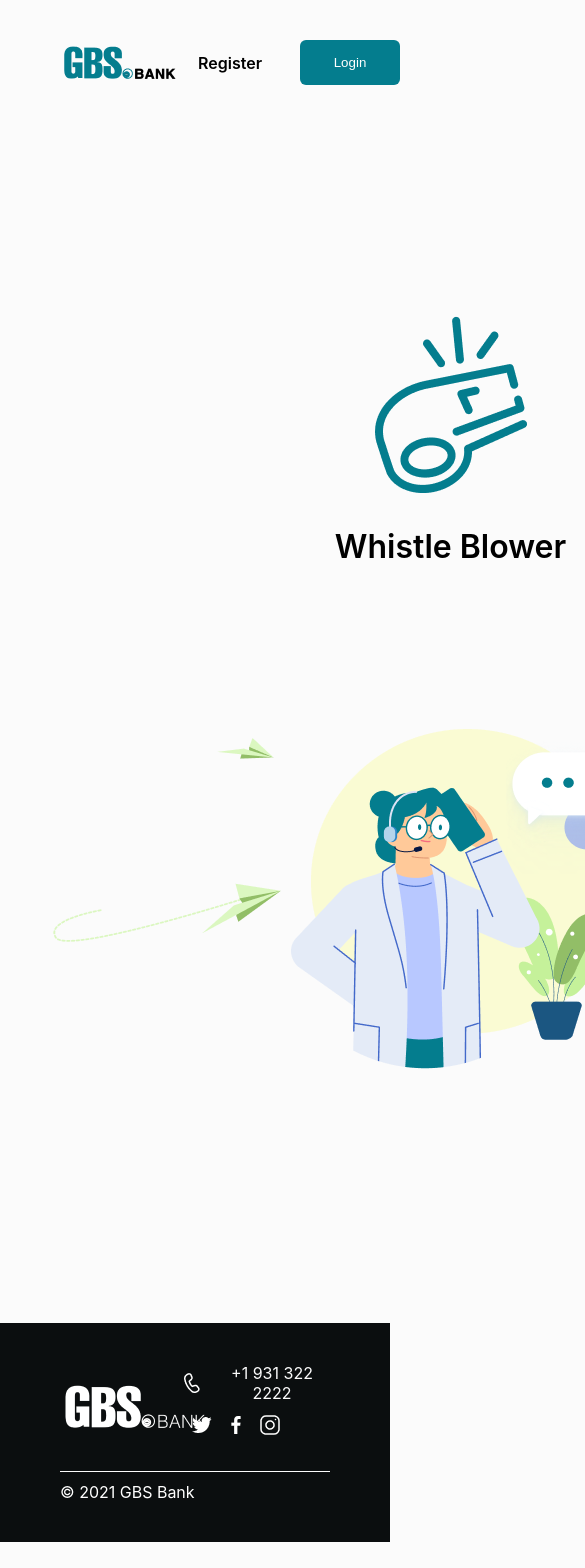
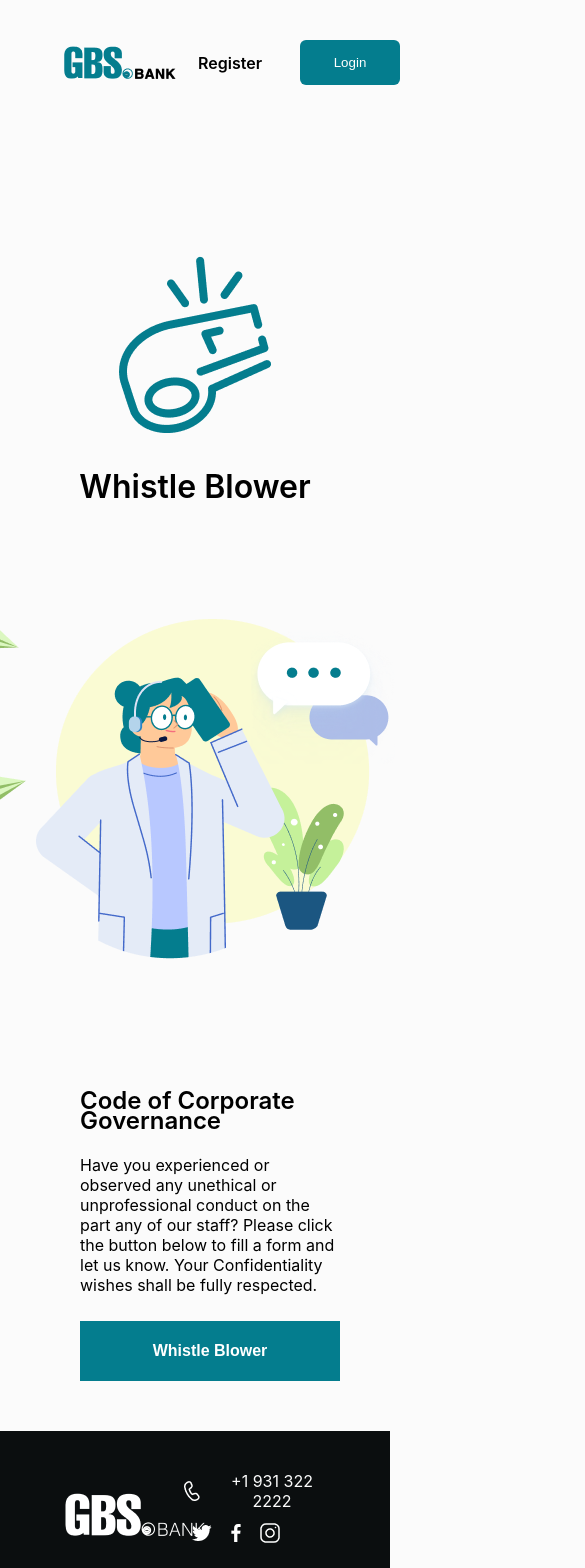
Before and after one commit to Donserio/whistle-blower, a React (Create React App) app: page / in a window 390 px wide. Shown: the top 1568 px of the page, 585 px wide, since content can reach past the window. Before the commit the page ends 1542 px from the top, so only its background shows below. Built offline with nearby package versions, Linux system fonts and the light colour scheme.

Commit message:
media queries

```diff
--- a/src/App.css
+++ b/src/App.css
@@ -201,6 +201,107 @@ textarea {
   border-bottom: 1px solid #FBFBFB;
 }
 
+@media only screen and (max-width: 1000px) {
+  .hero-container {
+    display: flex;
+    flex-direction: column;
+    justify-content: center;
+    align-items: center;
+    gap: 20px 0;
+    padding: 50px;
+  }
+
+  .grid-one {
+    grid-row: 1;
+    grid-column-start: 1;
+    grid-column-end: 3;
+    padding: 70px 0px;
+    display: flex;
+    flex-direction: column;
+    justify-content: center;
+    align-items: center;
+  }
+
+
+  .grid-two img {
+    /* height: 400px;
+    width: 500px; */
+    margin-left: -300px;
+    object-fit: contain;
+  }
+
+  .grid-three {
+    padding: 70px 0px 0px 30px;
+    /* min-width: 700px; */
+  }
+
+  .grid-three h3 {
+    text-align: left;
+    vertical-align: middle;
+    /* font-family: Avenir Next LT Pro; */
+    font-size: 24px;
+    font-style: normal;
+    font-weight: 600;
+    line-height: 20px; /* 125% */
+  }
+
+  .grid-three button {
+    border: none;
+    background-color : #047D8E;
+    color: #fff;
+    margin-top: 10px;
+    width: 100%;
+    height: 60px;
+    transition: background-color 1s;
+  }
+
+  .grid-three button:hover {
+    background-color: #0a97aa;
+  }
+
+
+  .form-overlay {
+    position: fixed;
+    top: 20px;
+    left: 0;
+    right: 0;
+    background: #0000003f;
+    z-index: 1000;
+    padding: 20px;
+    width: 100vw;
+    min-height: 100vh;
+  }
+
+  .form-container{
+    position: fixed;
+    top: 20px;
+    right: auto;
+    left: auto;
+    background: #FBFBFB;
+    z-index: 1040;
+    min-width: 45%;
+    min-height: 100vh;
+    padding: 40px;
+    overflow: auto;
+  }
+
+  .Footer {
+    background: #0B0E0F;
+    color: #fff;
+    padding: 40px 60px;
+    z-index: 1500;
+  }
+
+  .footer-box {
+    display: flex;
+    justify-content: space-between;
+    align-items: center;
+    padding-bottom: 30px;
+    border-bottom: 1px solid #FBFBFB;
+  }
+
+}
+
 .phone {
   display: flex;
   gap: 10px;
```
